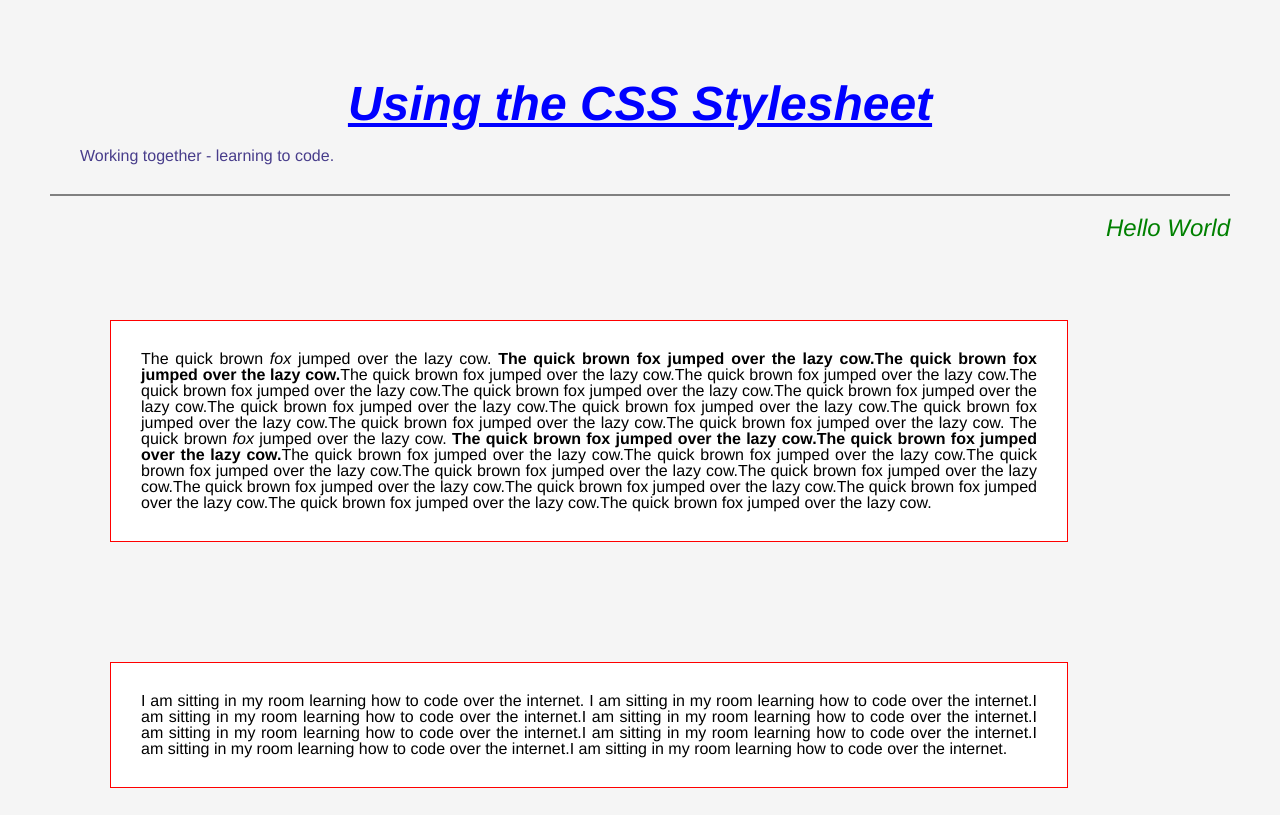
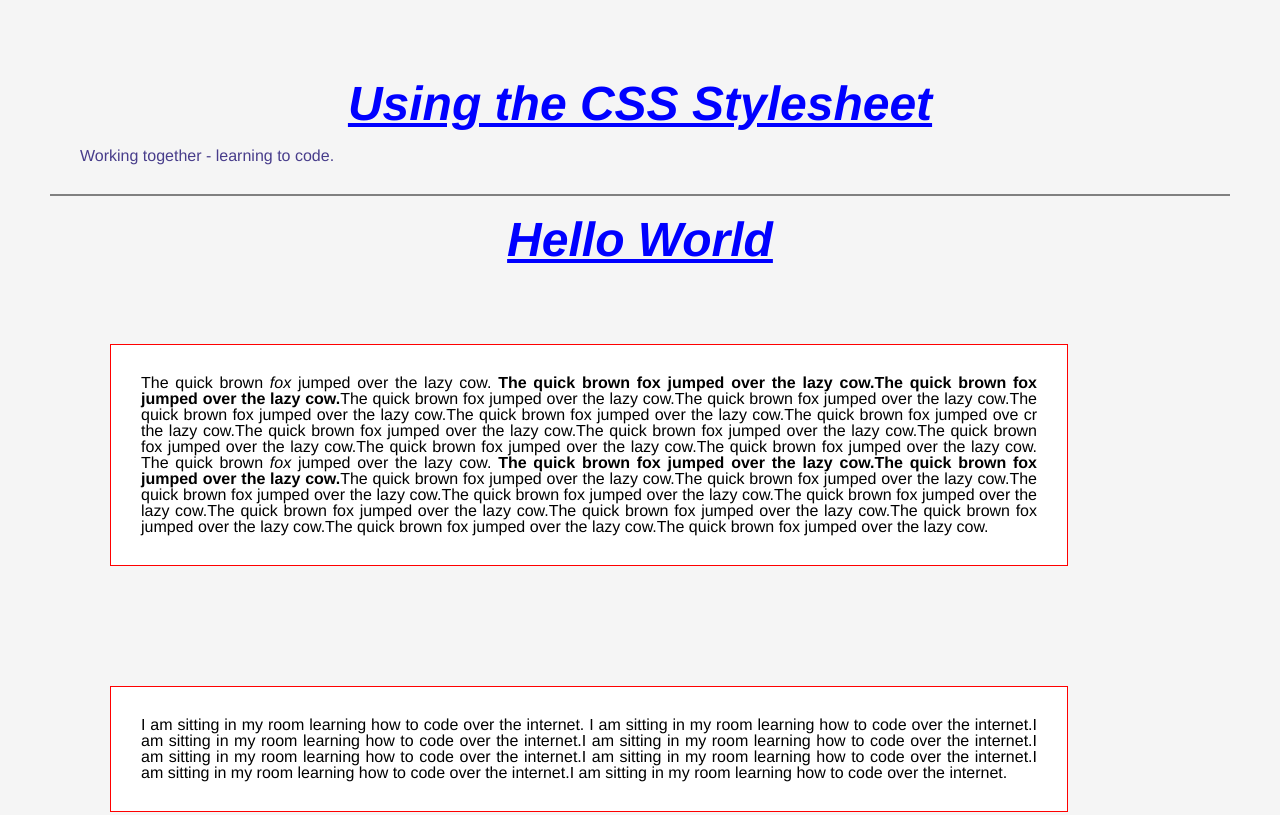
Before and after one commit to mollek11/websitefitc, a plain HTML site: page lesson8.html in a window 1280 px wide. Shown: the top 815 px of the page. Drawn offline with Linux system fonts and the light colour scheme; a web font is replaced by a local one.

Commit message:
Update lesson8.html

```diff
--- a/lesson8.html
+++ b/lesson8.html
@@ -14,20 +14,20 @@
   Working together - learning to code.
 </header>
 
-<h2>Hello World</h2>
+<h1 class="title">Hello World</h1>
 
-<section>
-  <p>The quick brown <em>fox</em> jumped over the lazy cow. <strong>The quick brown fox jumped over the lazy cow.</strong><b>The quick brown fox jumped over the lazy cow.</b>The quick brown fox jumped over the lazy cow.The quick brown fox jumped over the lazy cow.The quick brown fox jumped over the lazy cow.The quick brown fox jumped over the lazy cow.The quick brown fox jumped over the lazy cow.The quick brown fox jumped over the lazy cow.The quick brown fox jumped over the lazy cow.The quick brown fox jumped over the lazy cow.The quick brown fox jumped over the lazy cow.The quick brown fox jumped over the lazy cow. The quick brown <em>fox</em> jumped over the lazy cow. <strong>The quick brown fox jumped over the lazy cow.</strong><b>The quick brown fox jumped over the lazy cow.</b>The quick brown fox jumped over the lazy cow.The quick brown fox jumped over the lazy cow.The quick brown fox jumped over the lazy cow.The quick brown fox jumped over the lazy cow.The quick brown fox jumped over the lazy cow.The quick brown fox jumped over the lazy cow.The quick brown fox jumped over the lazy cow.The quick brown fox jumped over the lazy cow.The quick brown fox jumped over the lazy cow.The quick brown fox jumped over the lazy cow.</p>
+<section class="section1">
+  <p>The quick brown <em>fox</em> jumped over the lazy cow. <strong>The quick brown fox jumped over the lazy cow.</strong><b>The quick brown fox jumped over the lazy cow.</b>The quick brown fox jumped over the lazy cow.The quick brown fox jumped over the lazy cow.The quick brown fox jumped over the lazy cow.The quick brown fox jumped over the lazy cow.The quick brown fox jumped ove cr the lazy cow.The quick brown fox jumped over the lazy cow.The quick brown fox jumped over the lazy cow.The quick brown fox jumped over the lazy cow.The quick brown fox jumped over the lazy cow.The quick brown fox jumped over the lazy cow. The quick brown <em>fox</em> jumped over the lazy cow. <strong>The quick brown fox jumped over the lazy cow.</strong><b>The quick brown fox jumped over the lazy cow.</b>The quick brown fox jumped over the lazy cow.The quick brown fox jumped over the lazy cow.The quick brown fox jumped over the lazy cow.The quick brown fox jumped over the lazy cow.The quick brown fox jumped over the lazy cow.The quick brown fox jumped over the lazy cow.The quick brown fox jumped over the lazy cow.The quick brown fox jumped over the lazy cow.The quick brown fox jumped over the lazy cow.The quick brown fox jumped over the lazy cow.</p>
 </section>
 
-<section>
+<section class="section2">
   <p>I am sitting in my room learning how to code over the internet. I am sitting in my room learning how to code over the internet.I am sitting in my room learning how to code over the internet.I am sitting in my room learning how to code over the internet.I am sitting in my room learning how to code over the internet.I am sitting in my room learning how to code over the internet.I am sitting in my room learning how to code over the internet.I am sitting in my room learning how to code over the internet.</p>
 </section>
 
 <section>
   <h2>Ordered list - most important first</h2>
     <ol>
-        <li>Most important</li>
+        <li id="ordered-list">Most important</li>
         <li>Next most important</li>
         <li>Least important</li>
     </ol>
```
